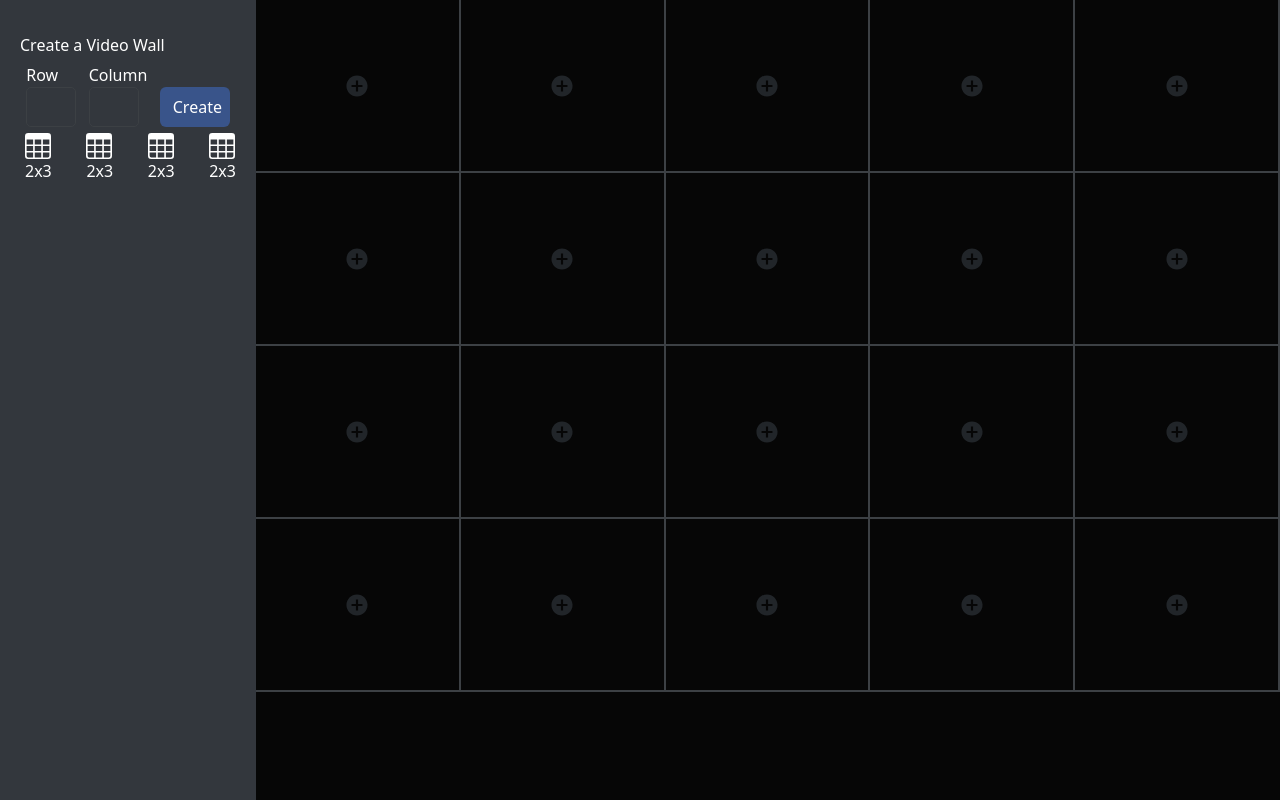
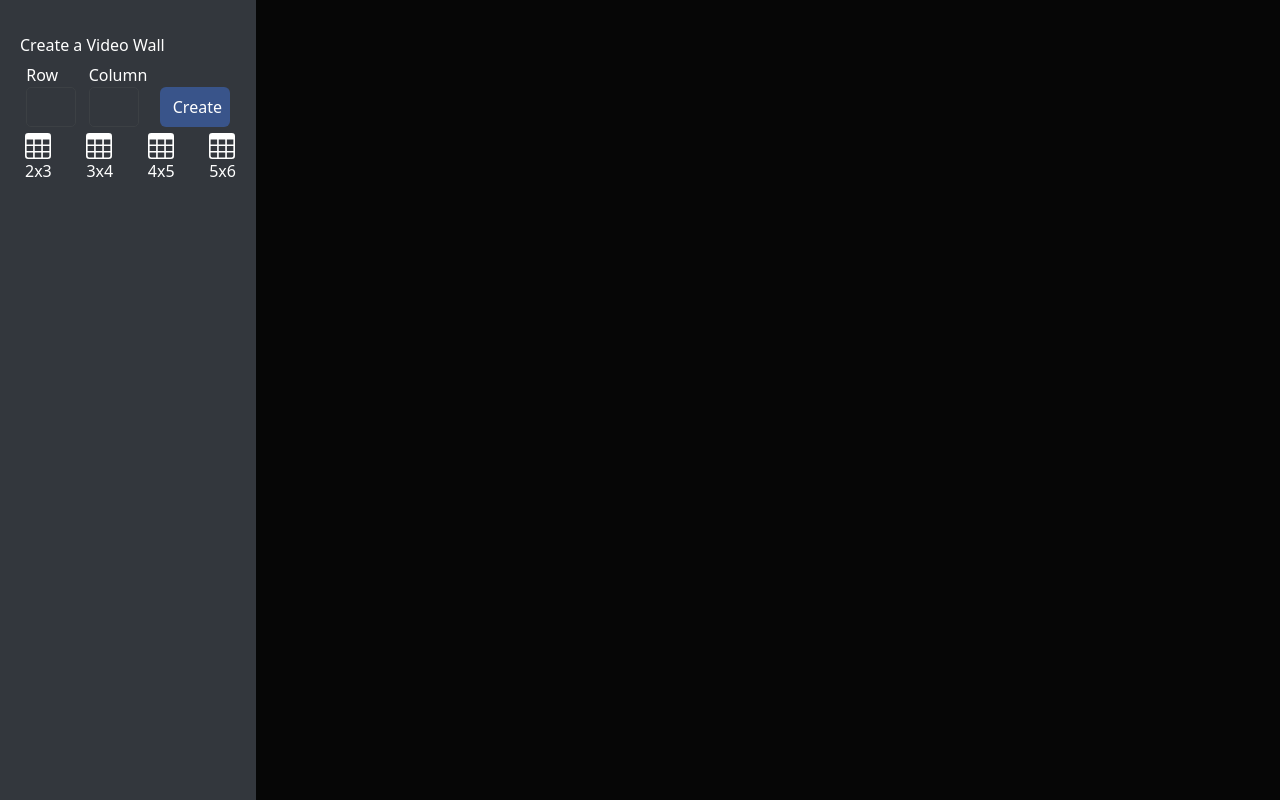
Before and after one commit to SatyendraSinghDev/vc-assignment2, a React (Create React App) app: page / in a window 1280 px wide. Built offline with nearby package versions, Linux system fonts and the light colour scheme.

Commit message:
make grid dynamic

```diff
--- a/package.json
+++ b/package.json
@@ -37,5 +37,8 @@
       "last 1 firefox version",
       "last 1 safari version"
     ]
+  },
+  "devDependencies": {
+    "video.js": "^8.3.0"
   }
 }
--- a/src/components/Grid.js
+++ b/src/components/Grid.js
@@ -2,12 +2,26 @@ import React from "react";
 import { IoMdAddCircle } from "react-icons/io";
 
 const Grid = ({ rows, columns }) => {
-  const dummyArray = Array.from({ length: 20 }, (_, index) => index + 1);
+  const rowNumbers = Array.from({ length: rows }, (_, index) => index + 1);
+  const columnNumbers = Array.from(
+    { length: columns },
+    (_, index) => index + 1
+  );
 
   return (
-    <div style={{ display: "flex", flexWrap: "wrap" }}>
-      {dummyArray.map(() => (
+    <>
+      <div style={{ flexWrap: "wrap" }}>
+        {rowNumbers?.map((row) => (
           <div
+            key={row}
+            style={{
+              display: "flex",
+              // flexWrap: "wrap",
+            }}
+          >
+            {columnNumbers?.map((column) => (
+              <div
+                key={column}
                 style={{
                   display: "flex",
                   justifyContent: "center",
@@ -15,13 +29,16 @@ const Grid = ({ rows, columns }) => {
                   flex: "0 0 20%",
                   borderRight: "2px solid #3C4044",
                   borderBottom: "2px solid #3C4044",
-            height: "173px",
+                  height: "156px",
                 }}
               >
-          <IoMdAddCircle size={26} />
+                <IoMdAddCircle />
               </div>
             ))}
           </div>
+        ))}
+      </div>
+    </>
   );
 };
 
--- a/src/pages/GridList.js
+++ b/src/pages/GridList.js
@@ -1,21 +1,32 @@
-import React from "react";
+import React, { useState } from "react";
 import { BsTable } from "react-icons/bs";
 import Grid from "../components/Grid";
 
 const GridList = () => {
-  // return <Grid rows={3} columns={5} />;
+  const [rows, setRows] = useState(null);
+  const [columns, setColumns] = useState(null);
+  const [inputRows, setInputRows] = useState(null);
+  const [inputColumns, setInputColumns] = useState(null);
+
+  const handlerSubmit = (e) => {
+    e.preventDefault();
+    setRows(inputRows);
+    setColumns(inputColumns);
+  };
 
   return (
     <div style={{ display: "flex", height: "100vh" }}>
       <div style={{ flex: "1", backgroundColor: "#33373D" }}>
         <div style={{ padding: "20px 20px 20px 20px" }}>
           <h6 className="mt-3 text-white">Create a Video Wall</h6>
+          <form onSubmit={handlerSubmit}>
             <div style={{ display: "flex", justifyContent: "space-around" }}>
               <div>
-              <label forHtml="rows" className="text-white d-block">
+                <label htmlFor="rows" className="text-white d-block">
                   Row
                 </label>
                 <input
+                  id="rows"
                   type="text"
                   style={{
                     width: "50px",
@@ -26,10 +37,11 @@ const GridList = () => {
                     borderRadius: "5px",
                     padding: "18px",
                   }}
+                  onChange={(e) => setInputRows(e.target.value)}
                 />
               </div>
               <div>
-              <label forHtml="columns" className="text-white d-block">
+                <label htmlFor="columns" className="text-white d-block">
                   Column
                 </label>
                 <input
@@ -44,6 +56,7 @@ const GridList = () => {
                     borderRadius: "5px",
                     padding: "18px",
                   }}
+                  onChange={(e) => setInputColumns(e.target.value)}
                 />
               </div>
               <div className="mt-4">
@@ -54,36 +67,59 @@ const GridList = () => {
                     width: "70px",
                     height: "40px",
                   }}
+                  type="submit"
                 >
                   Create
                 </button>
               </div>
             </div>
+          </form>
+
           <div
             className="d-flex justify-content-between"
             style={{ padding: "5px 0px 0px 5px" }}
           >
-            <div>
+            <div
+              onClick={() => {
+                setRows(2);
+                setColumns(3);
+              }}
+            >
               <BsTable className="text-white table-icon" />
               <p className="text-white">2x3</p>
             </div>
-            <div>
+            <div
+              onClick={() => {
+                setRows(3);
+                setColumns(4);
+              }}
+            >
               <BsTable className="text-white table-icon" />
-              <p className="text-white">2x3</p>
+              <p className="text-white">3x4</p>
             </div>
-            <div>
+            <div
+              onClick={() => {
+                setRows(4);
+                setColumns(5);
+              }}
+            >
               <BsTable className="text-white table-icon" />
-              <p className="text-white">2x3</p>
+              <p className="text-white">4x5</p>
             </div>
-            <div>
+            <div
+              onClick={() => {
+                setRows(5);
+                setColumns(6);
+              }}
+            >
               <BsTable className="text-white table-icon" />
-              <p className="text-white">2x3</p>
+              <p className="text-white">5x6</p>
             </div>
           </div>
         </div>
       </div>
       <div style={{ flex: "4", backgroundColor: "#060606" }}>
-        <Grid />
+        <Grid rows={rows} columns={columns} />
       </div>
     </div>
   );
```
Lines whose indentation alone changed are shown as unchanged.
